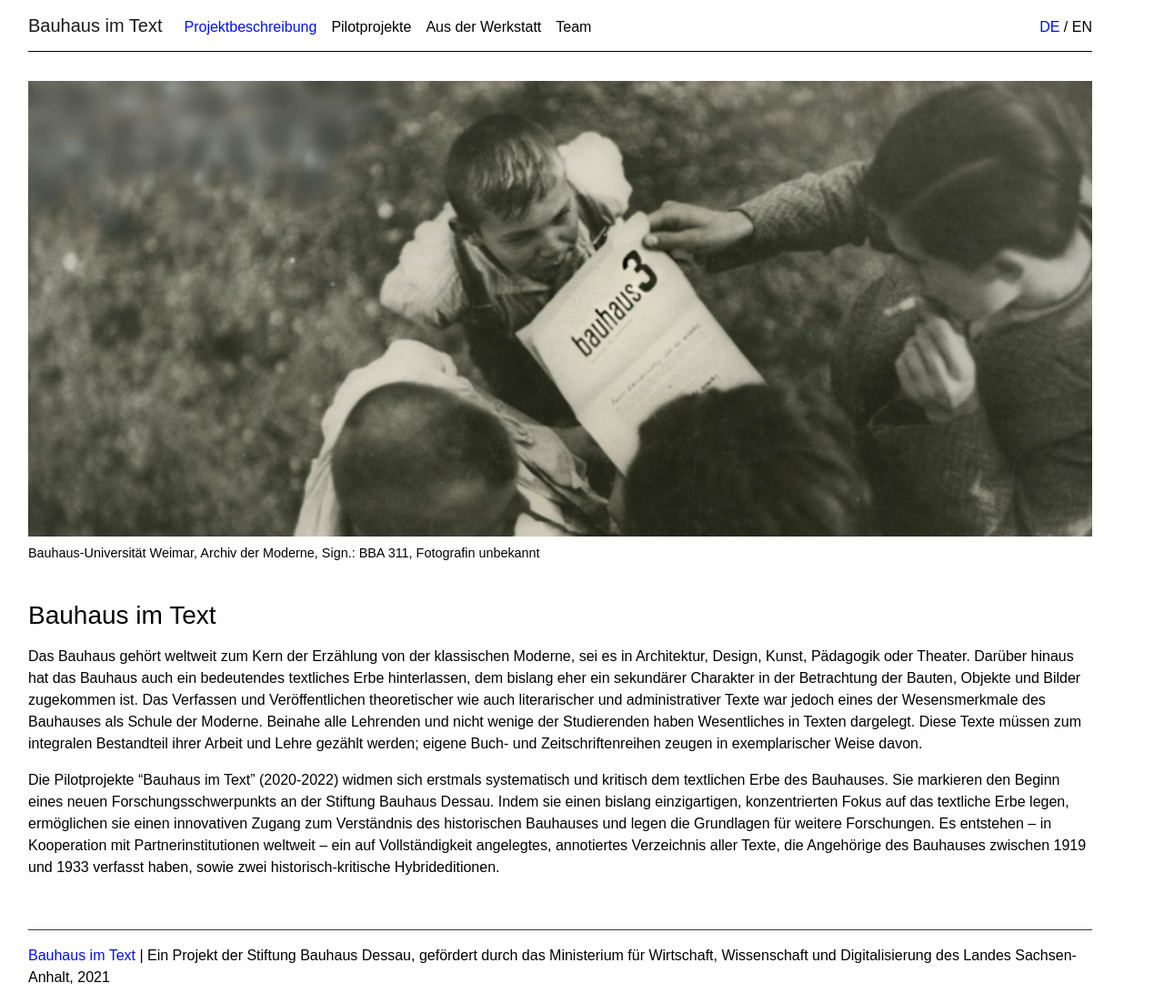
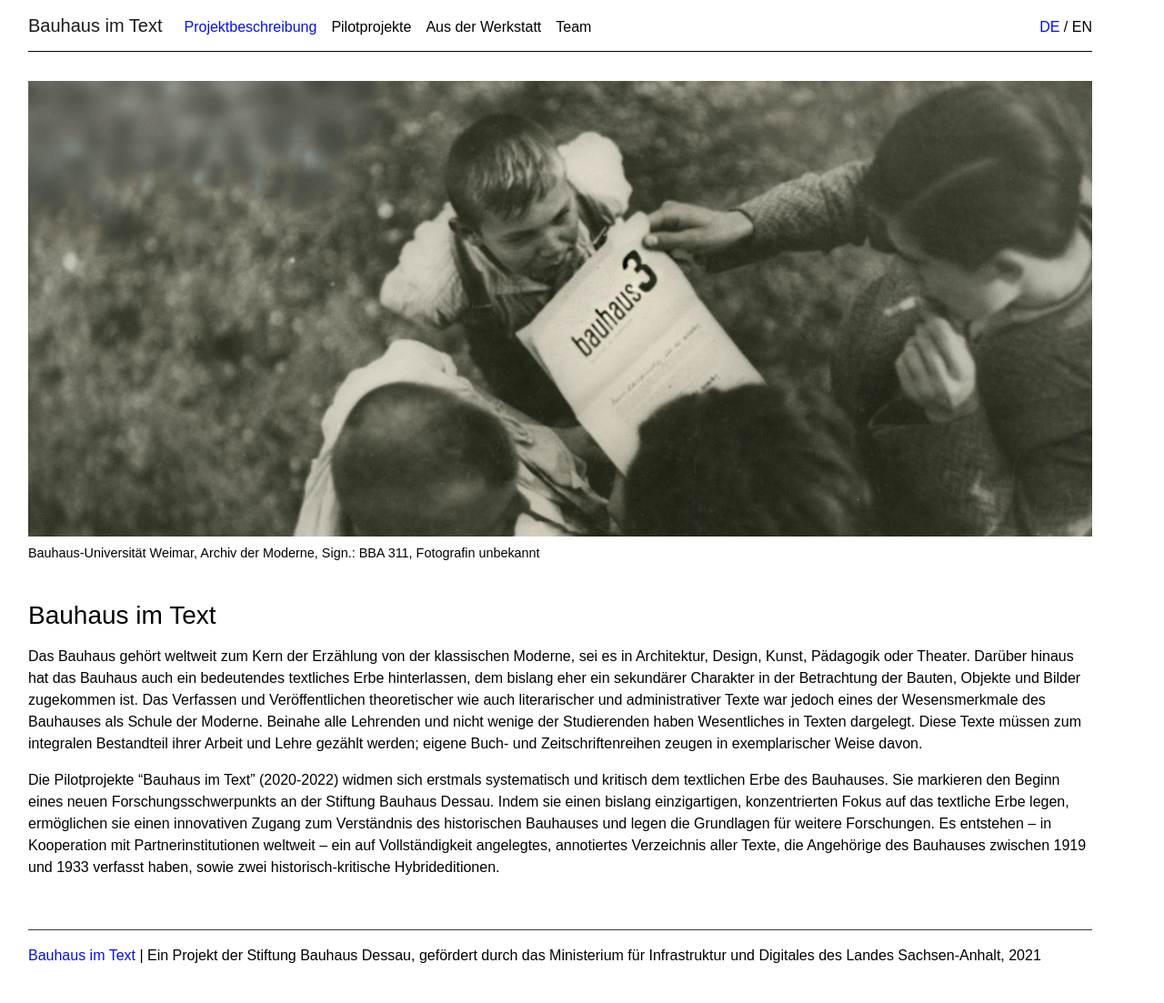
Before and after one commit to Bauhaus-im-Text/internetauftritt, a Jekyll site: the page built from pages/index.md, in a window 1280 px wide. Shown: the whole page at 91% size. Built offline with Jekyll 4.4.1, drawn with Linux system fonts in a browser that asks for light colours; after the commit the page ends 1079 px from its top, so only the background shows below that.

Commit message:
Update _config.yml

```diff
--- a/_config.yml
+++ b/_config.yml
@@ -10,7 +10,7 @@
 # SITE SETTINGS
 #
 title: Bauhaus im Text
-description: "Ein Projekt der Stiftung Bauhaus Dessau, gefördert durch das Ministerium für Wirtschaft, Wissenschaft und Digitalisierung des Landes Sachsen-Anhalt"
+description: "Ein Projekt der Stiftung Bauhaus Dessau, gefördert durch das Ministerium für Infrastruktur und Digitales des Landes Sachsen-Anhalt"
 year: 2021
 author:
 # add search box to navbar, true/false
```
